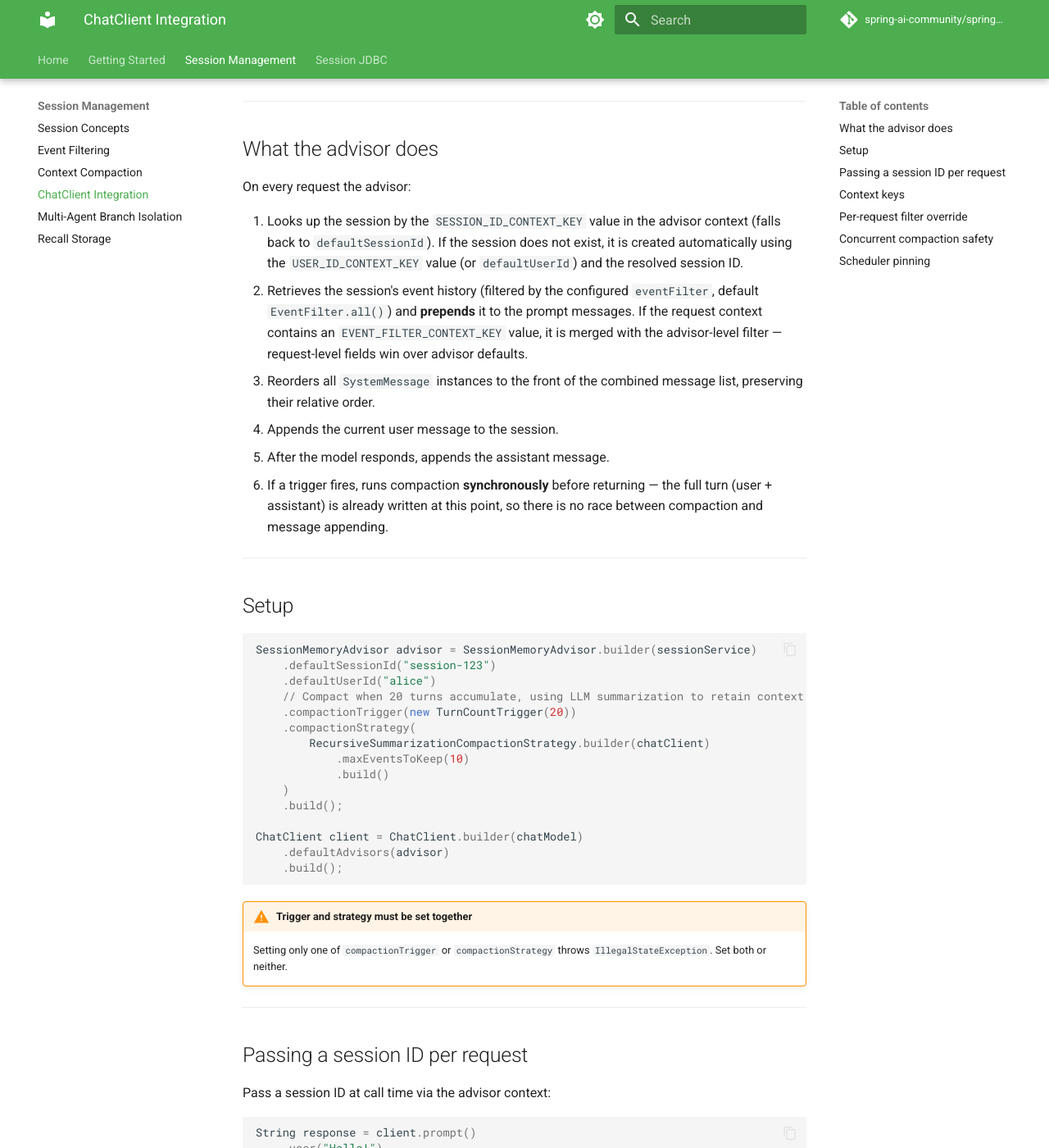
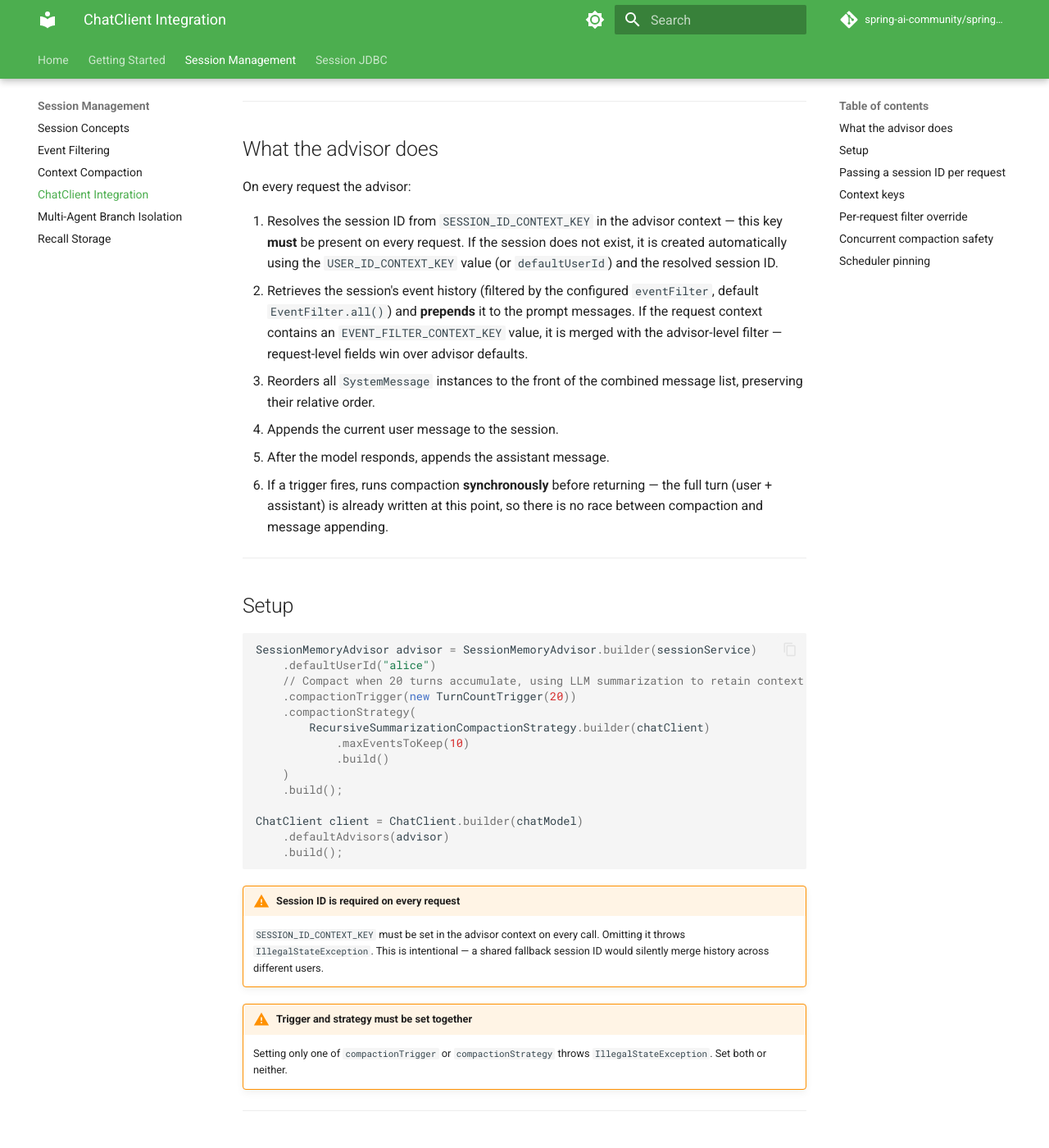
Before and after one commit to spring-ai-community/spring-ai-session, an MkDocs documentation site: the page built from docs/session-management/chat-client.md, in a window 1280 px wide and 1400 px high, scrolled down 246 px. Shown: the whole window at 82% size. Built offline with MkDocs 1.6.1 and Material for MkDocs 9.7.7, drawn with Linux system fonts in a browser that asks for light colours; comment, search, counter and statistics services are not loaded; the version menu is left out; some of the changed text lies outside the part shown.

Commit message:
Remove defaultSessionId from SessionMemoryAdvisor to prevent cross-user session sharing
SESSION_ID_CONTEXT_KEY is now required on every request; omitting it throws
IllegalStateException. Updates docs and tests accordingly.

Signed-off-by: Christian Tzolov <christian.tzolov@broadcom.com>

````diff
--- a/docs/session-management/chat-client.md
+++ b/docs/session-management/chat-client.md
@@ -10,8 +10,8 @@ no manual history loading or appending required in application code.
 
 On every request the advisor:
 
-1. Looks up the session by the `SESSION_ID_CONTEXT_KEY` value in the advisor context
-   (falls back to `defaultSessionId`). If the session does not exist, it is created
+1. Resolves the session ID from `SESSION_ID_CONTEXT_KEY` in the advisor context — this
+   key **must** be present on every request. If the session does not exist, it is created
    automatically using the `USER_ID_CONTEXT_KEY` value (or `defaultUserId`) and the
    resolved session ID.
 2. Retrieves the session's event history (filtered by the configured `eventFilter`,
@@ -32,7 +32,6 @@ On every request the advisor:
 
 ```java
 SessionMemoryAdvisor advisor = SessionMemoryAdvisor.builder(sessionService)
-    .defaultSessionId("session-123")
     .defaultUserId("alice")
     // Compact when 20 turns accumulate, using LLM summarization to retain context
     .compactionTrigger(new TurnCountTrigger(20))
@@ -47,6 +46,11 @@ ChatClient client = ChatClient.builder(chatModel)
     .defaultAdvisors(advisor)
     .build();
 ```
+
+!!! warning "Session ID is required on every request"
+    `SESSION_ID_CONTEXT_KEY` must be set in the advisor context on every call.
+    Omitting it throws `IllegalStateException`. This is intentional — a shared fallback
+    session ID would silently merge history across different users.
 
 !!! warning "Trigger and strategy must be set together"
     Setting only one of `compactionTrigger` or `compactionStrategy` throws
@@ -67,7 +71,7 @@ String response = client.prompt()
 ```
 
 If no session exists for the given ID, the advisor creates one automatically using the
-`defaultUserId`.
+`USER_ID_CONTEXT_KEY` value from the request context, falling back to `defaultUserId`.
 
 ---
 
````
Also changed, not shown: docs/index.md (+5 -2 lines), docs/session-management/multi-agent.md (+7 -1 lines), 2 other files.
